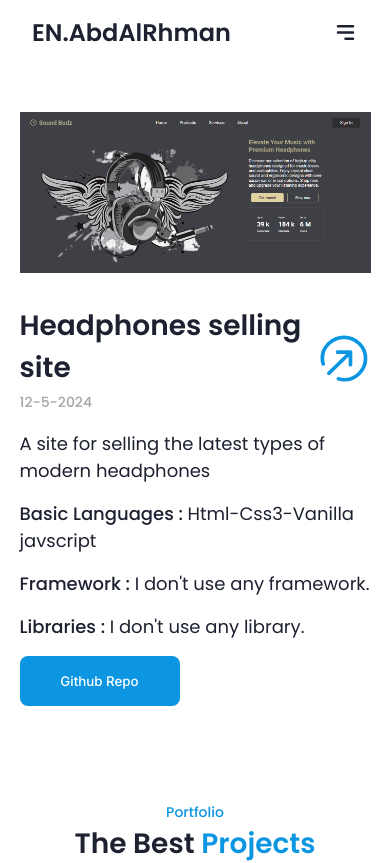
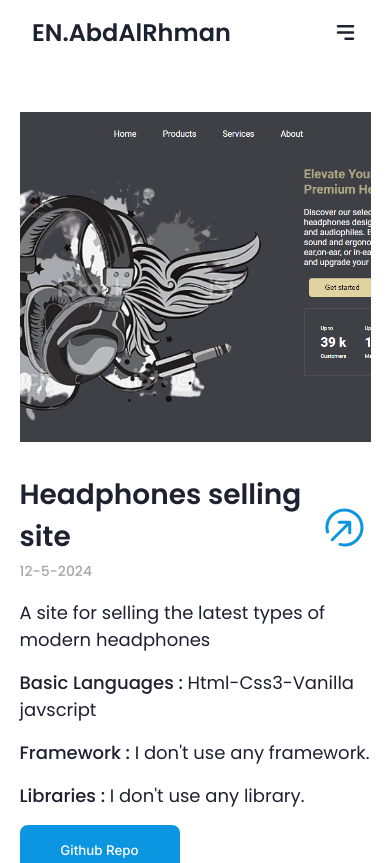
Before and after one commit to abdalrhman112244/protfolioVite, a React (Vite) app: page /protfolioVite/Projects/1 in a window 390 px wide. Shown: the top 863 px of the page. Built offline with nearby package versions, Linux system fonts and the light colour scheme.

Commit message:
edit img in desCardP

```diff
--- a/src/Components/DesCardP/DesCardP.css
+++ b/src/Components/DesCardP/DesCardP.css
@@ -5,8 +5,11 @@
     padding: 7rem 2rem 1rem 2rem;
 }
 
-.DesCardP img {
+.DesCardP .imgProject {
     width: 45%;
+    height: 330px;
+    background-size: contain;
+    object-fit: cover;
 }
 
 .DesCardP .bodyDesCardP {
@@ -84,7 +87,7 @@
         padding: 7rem  0rem 2rem 0px;
     }
 
-    .DesCardP img {
+    .DesCardP .imgProject {
         width: 90%;
     }
 
--- a/src/Components/DesCardP/DesCardP.jsx
+++ b/src/Components/DesCardP/DesCardP.jsx
@@ -4,7 +4,7 @@ const DesCardP = ({project}) => {
   if(project)
   return (
     <div className="DesCardP">
-      <img src={project?.imgProject} alt="" />
+      <img className="imgProject" src={project?.imgProject} alt="" />
       <div className="bodyDesCardP">
         <div className="gropBtnPS">
           <div className="gropPS">
--- a/src/Components/EducationBox/EducationBox.css
+++ b/src/Components/EducationBox/EducationBox.css
@@ -38,6 +38,7 @@
     left: -40px;
     border-radius: 50%;
     top: 0px;
+
 }
 .app.dark .Dot{
     outline: white 2px dashed;
```
